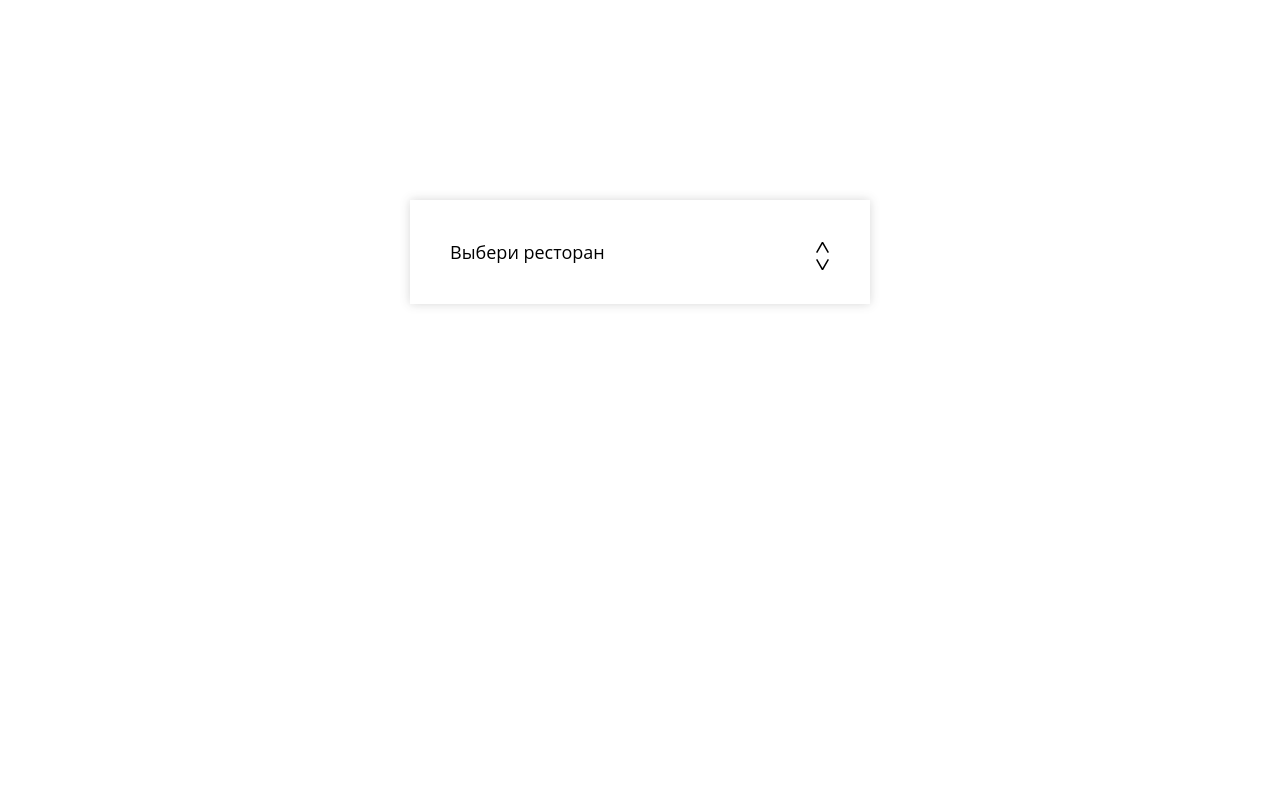
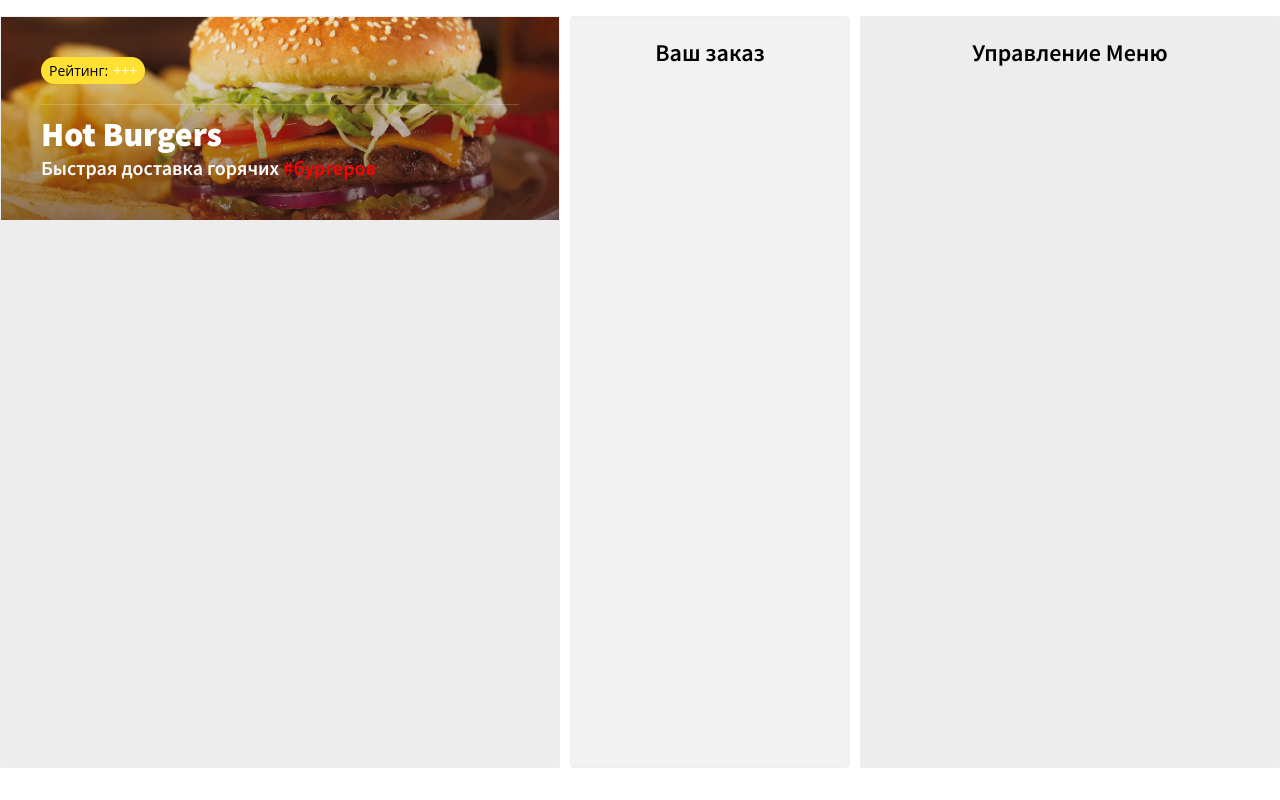
Before and after one commit to zeka2021/hot-burgers, a React (Create React App) app: page / in a window 1280 px wide. Built offline with nearby package versions, Linux system fonts and the light colour scheme.

Commit message:
add component Header Order MenuAdmin

```diff
--- /dev/null
+++ b/src/components/App.js
@@ -0,0 +1,20 @@
+import React from "react";
+import Header from './Header';
+import Order from './Order';
+import MenuAdmin from "./MenuAdmin";
+
+class App extends React.Component {
+    render() {
+        return (
+            <div className='burger-paradise'>
+                <div className='menu'>
+                    <Header />
+                </div>
+                 <Order />
+                    <MenuAdmin/>
+            </div>
+        );
+
+    }
+}
+export default App;
--- /dev/null
+++ b/src/components/Header.js
@@ -0,0 +1,32 @@
+import React from "react";
+
+class Header extends React.Component {
+    render() {
+        return (
+            <header className='top'>
+              <div className='wrap'>
+                    <div className='header-content'>
+
+                        <div className='header-rating'>
+                            <div className='header-rating_tag'>Рейтинг: </div>
+                            <div className='header-rating_icon'>+++</div>
+                        </div>
+
+                        <div className='header-divider'></div>
+                        <h1 className='font-effect-fire-animation'>Hot Burgers</h1>
+                        <h3>
+                            <span>
+                                Быстрая доставка горячих
+                                <span className='sub-header'> #бургеров</span>
+                            </span>
+                        </h3>
+
+                    </div>
+               </div>
+            </header>
+
+        );
+
+    }
+}
+export default Header;
--- /dev/null
+++ b/src/components/MenuAdmin.js
@@ -0,0 +1,14 @@
+import React from "react";
+
+
+class MenuAdmin extends React.Component {
+    render() {
+        return (
+            <div className='menu-admin'>
+               <h2>Управление Меню</h2>
+            </div>
+        );
+
+    }
+}
+export default MenuAdmin;
--- /dev/null
+++ b/src/components/Order.js
@@ -0,0 +1,14 @@
+import React from "react";
+
+
+class Order extends React.Component {
+    render() {
+        return (
+            <div className='order-wrap'>
+                <h2>Ваш заказ</h2>
+            </div>
+        );
+
+    }
+}
+export default Order;
--- a/src/index.js
+++ b/src/index.js
@@ -1,6 +1,6 @@
 import React from 'react';
 import { render } from 'react-dom';
-import Landing from './components/landing';
+import App from './components/App';
 import './css/style.css';
 
-render(<Landing/>, document.querySelector('#root'));
+render(<App/>, document.querySelector('#root'));
```
